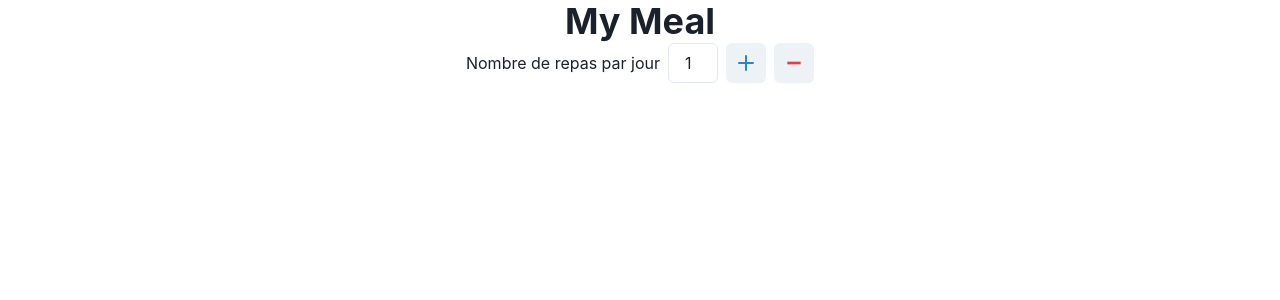
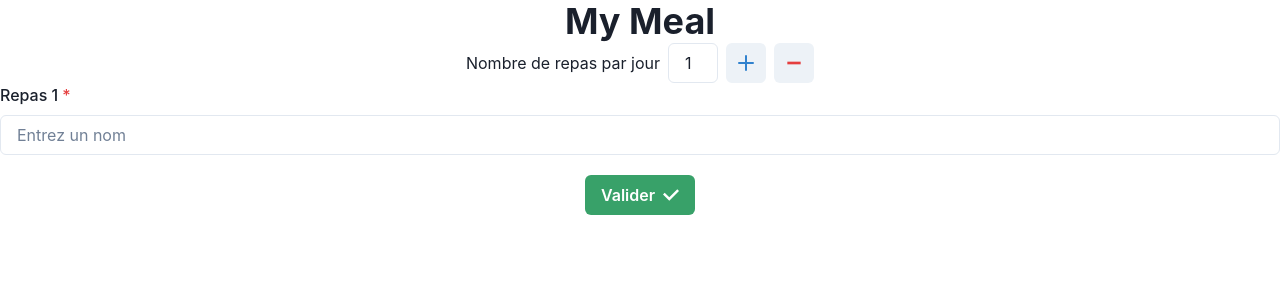
Before and after one commit to yassineayoub/React_Typescript-MyMeal, a React (Create React App) app: page / in a window 1280 px wide. Shown: the top 300 px of the page. Built offline with nearby package versions, Linux system fonts and the light colour scheme.

Commit message:
feat: insert component plan with logic in redux

```diff
--- a/src/components/Plan/MealCounter.tsx
+++ b/src/components/Plan/MealCounter.tsx
@@ -6,7 +6,6 @@ import { decrement, increment, incrementByAmount } from '../../reducers/mealRedu
 const MealCounter = () => {
   const mealCount = useAppSelector((state) => state.meal.mealCount);
   const dispatch = useAppDispatch();
-  console.log;
   return (
     <Stack direction="row" alignItems="center" justifyContent="center">
       <Text>Nombre de repas par jour</Text>
--- /dev/null
+++ b/src/components/Plan/MealName.tsx
@@ -0,0 +1,34 @@
+import PropTypes from 'prop-types';
+import { FormControl, FormLabel, FormErrorMessage, FormHelperText, Input } from '@chakra-ui/react';
+import React, { SetStateAction, useState } from 'react';
+import { useAppDispatch, useAppSelector } from '../../store/hooks';
+import { setMealName } from '../../reducers/mealReducer';
+
+
+type MealNameProps = {
+  index: number;
+};
+
+const MealName = ({ index }: MealNameProps) => {
+  const { meals } = useAppSelector((state) => state.meal);
+  const dispatch = useAppDispatch();
+  console.log(meals);
+
+  return (
+    <FormControl isRequired>
+      <FormLabel>Repas {index + 1}</FormLabel>
+      <Input
+        placeholder="Entrez un nom"
+        onChange={(e) =>
+          dispatch(setMealName({ name: e.target.value, index: index, food: [{}] }))
+        }
+      />
+    </FormControl>
+  );
+};
+
+// MealName.propTypes = {
+//   setMealName: PropTypes.func.isRequired,
+// };
+
+export default MealName;
--- a/src/components/Plan/Plan.tsx
+++ b/src/components/Plan/Plan.tsx
@@ -1,9 +1,28 @@
+import { Button, FormControl } from '@chakra-ui/react';
+import { CheckIcon } from '@chakra-ui/icons';
+import { useAppSelector } from '../../store/hooks';
 import MealCounter from './MealCounter';
+import MealName from './MealName';
+import { useState } from 'react';
+
 
 const Plan = () => {
+  const mealCount = useAppSelector((state) => state.meal.mealCount);
+  const rows = Array.from({ length: mealCount });
+
   return (
     <>
       <MealCounter />
+      <form>
+        <FormControl>
+          {rows.map((v, index) => (
+            <MealName key={index} index={index} />
+          ))}
+          <Button type="submit" colorScheme="green" margin={5} rightIcon={<CheckIcon />}>
+            Valider
+          </Button>
+        </FormControl>
+      </form>
     </>
   );
 };
--- a/src/index.tsx
+++ b/src/index.tsx
@@ -2,7 +2,7 @@ import React from 'react';
 import ReactDOM from 'react-dom/client';
 import './index.css';
 import App from './components/App/App';
-import reportWebVitals from './reportWebVitals';
+// import reportWebVitals from './reportWebVitals';
 import { ChakraProvider } from '@chakra-ui/react';
 import { Provider } from 'react-redux';
 import store from './store/store';
@@ -22,4 +22,4 @@ root.render(
 // If you want to start measuring performance in your app, pass a function
 // to log results (for example: reportWebVitals(console.log))
 // or send to an analytics endpoint. Learn more: https://bit.ly/CRA-vitals
-reportWebVitals();
+// reportWebVitals();
--- a/src/reducers/mealReducer.tsx
+++ b/src/reducers/mealReducer.tsx
@@ -2,13 +2,20 @@ import { createSlice, PayloadAction } from '@reduxjs/toolkit';
 
 // Define a type for the slice state
 interface MealState {
-  mealCount: number
+  mealCount: number;
+  meals: object[];
 }
+type Meal = {
+  name: string;
+  index: number;
+  food?: object[];
+};
 
 // Define the initial state using that type
 const initialState: MealState = {
   mealCount: 1,
-}
+  meals: [],
+};
 
 export const mealReducer = createSlice({
   name: 'meal',
@@ -25,14 +32,22 @@ export const mealReducer = createSlice({
     decrement: (state) => {
       state.mealCount -= 1;
     },
-       // Use the PayloadAction type to declare the contents of `action.payload`
+    // Use the PayloadAction type to declare the contents of `action.payload`
     incrementByAmount: (state, action: PayloadAction<number>) => {
-    state.mealCount = action.payload
-  },
+      state.mealCount = action.payload;
+    },
+    setMealName: (state, action: PayloadAction<Meal>) => {
+      const { index } = action.payload;
+      const mealArray = [...state.meals];
+      mealArray[index] = { ...mealArray[index], ...action.payload };
+      state.meals = mealArray;
+    },
   },
 });
 
 // Action creators are generated for each case reducer function
-export const { increment, decrement, incrementByAmount } = mealReducer.actions;
+export const {
+  increment, decrement, incrementByAmount, setMealName
+} = mealReducer.actions;
 
 export default mealReducer.reducer;
--- a/src/reportWebVitals.ts
+++ b/src/reportWebVitals.ts
@@ -1,15 +1,15 @@
 import { ReportHandler } from 'web-vitals';
 
-const reportWebVitals = (onPerfEntry?: ReportHandler) => {
-  if (onPerfEntry && onPerfEntry instanceof Function) {
-    import('web-vitals').then(({ getCLS, getFID, getFCP, getLCP, getTTFB }) => {
-      getCLS(onPerfEntry);
-      getFID(onPerfEntry);
-      getFCP(onPerfEntry);
-      getLCP(onPerfEntry);
-      getTTFB(onPerfEntry);
-    });
-  }
-};
+// const reportWebVitals = (onPerfEntry?: ReportHandler) => {
+//   if (onPerfEntry && onPerfEntry instanceof Function) {
+//     import('web-vitals').then(({ getCLS, getFID, getFCP, getLCP, getTTFB }) => {
+//       getCLS(onPerfEntry);
+//       getFID(onPerfEntry);
+//       getFCP(onPerfEntry);
+//       getLCP(onPerfEntry);
+//       getTTFB(onPerfEntry);
+//     });
+//   }
+// };
 
-export default reportWebVitals;
+// export default reportWebVitals;
```
Also changed, not shown: 1 other file (tests, documents, lock files or other folders).
